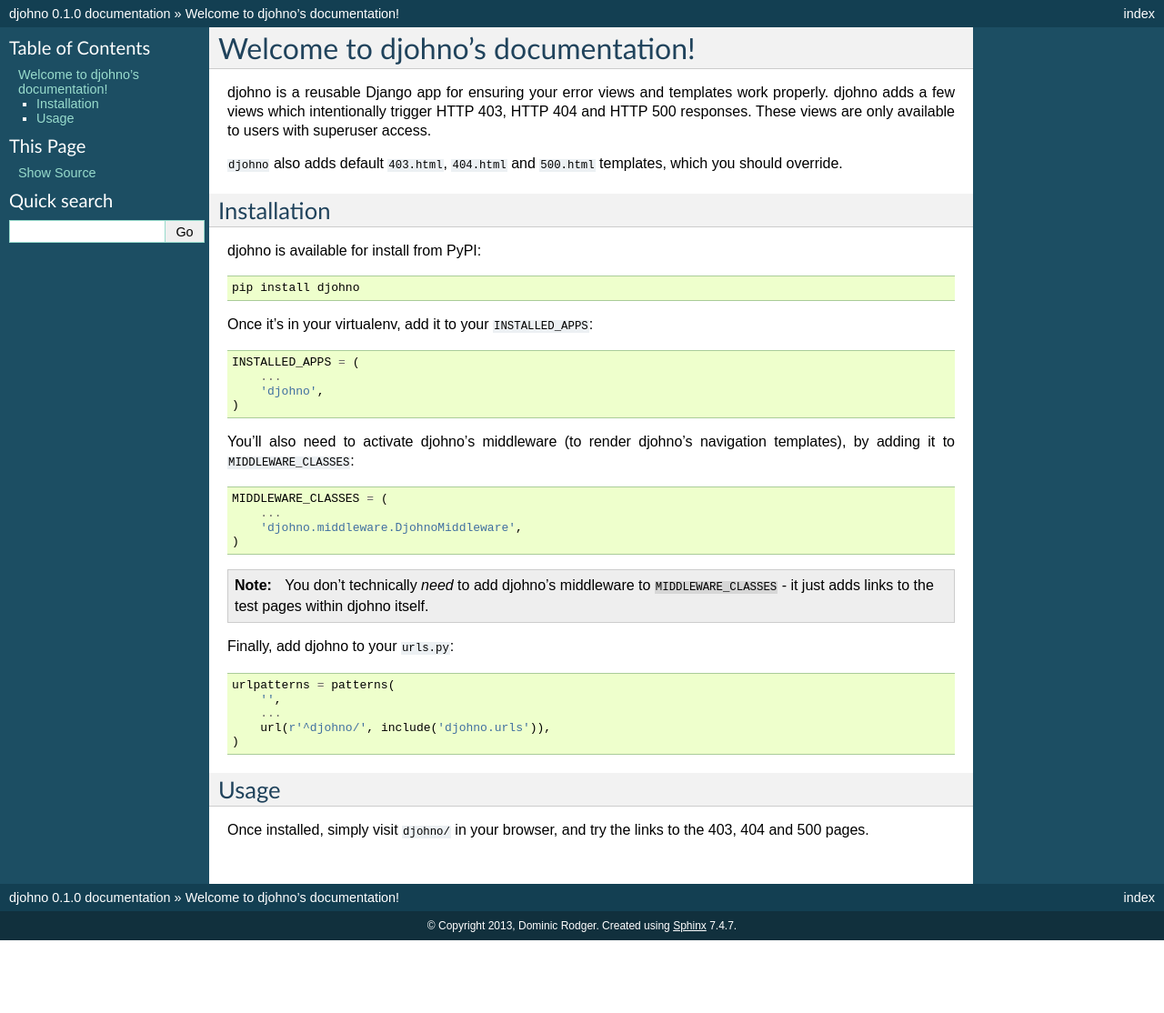
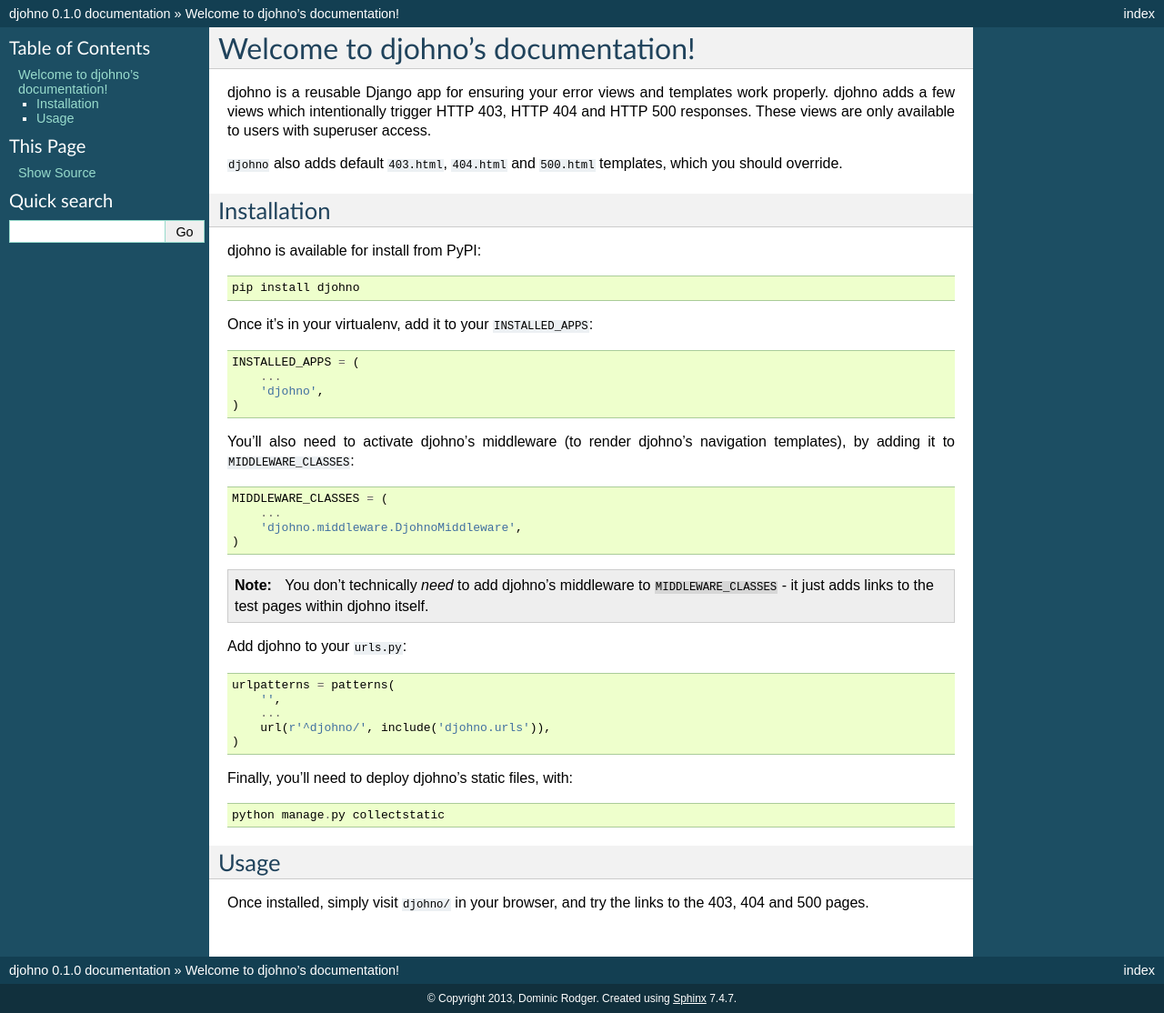
Before and after one commit to dominicrodger/djohno, a Sphinx documentation site: the page built from docs/index.rst, in a window 1280 px wide. Shown: the whole page at 91% size. Built offline with Sphinx 7.4.7, drawn with Linux system fonts in a browser that asks for light colours; before the commit the page ends 1034 px from its top, so only the background shows below that.

Commit message:
Add a note about static files

```diff
--- a/docs/index.rst
+++ b/docs/index.rst
@@ -46,6 +45,10 @@
         url(r'^djohno/', include('djohno.urls')),
     )
 
+Finally, you'll need to deploy djohno's static files, with::
+
+    python manage.py collectstatic
+
 Usage
 -----
 
```
Also changed, not shown: other parts of docs/index.rst (+1 -2 lines).
